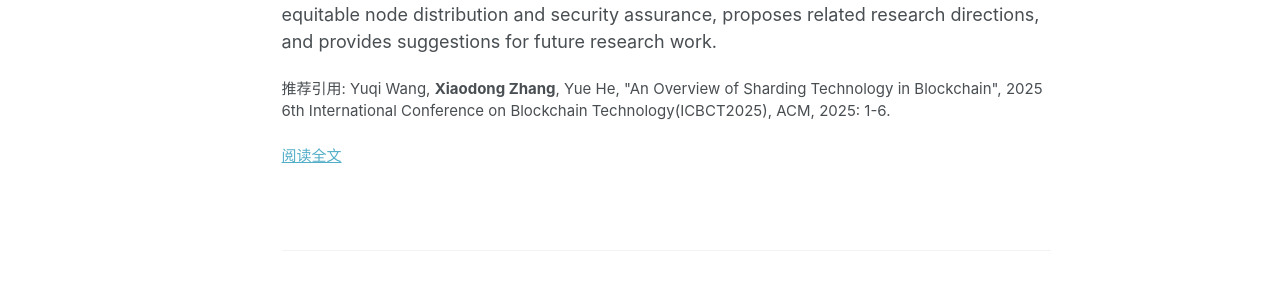
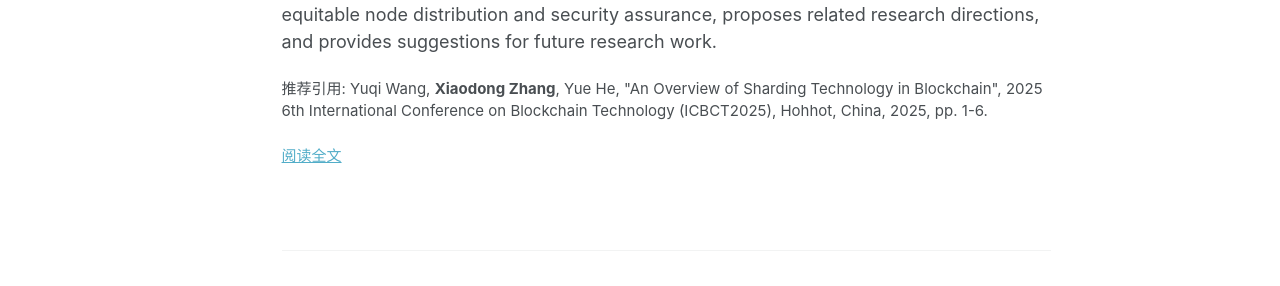
Before and after one commit to zhangxiaodong-imut/zhangxiaodong-imut.github.io, a Jekyll site: the page built from _publications/2025-An Overview of Sharding Technology in Blockchain.md, in a window 1280 px wide and 1216 px high. Shown: the part 573-859 px from the top of the window. Built offline with Jekyll 4.4.1, drawn with Linux system fonts in a browser that asks for light colours; some web fonts are replaced.

Commit message:
Update 2025-An Overview of Sharding Technology in Blockchain.md

```diff
--- a/_publications/2025-An Overview of Sharding Technology in Blockchain.md
+++ b/_publications/2025-An Overview of Sharding Technology in Blockchain.md
@@ -7,7 +7,7 @@ excerpt: 'EI检索'
 date: 2025-08-15
 venue: '2025 6th International Conference on Blockchain Technology(ICBCT2025)'
 paperurl: ''
-citation: 'Yuqi Wang, <b>Xiaodong Zhang</b>, Yue He, "An Overview of Sharding Technology in Blockchain", 2025 6th International Conference on Blockchain Technology(ICBCT2025), ACM, 2025: 1-6.'
+citation: 'Yuqi Wang, <b>Xiaodong Zhang</b>, Yue He, "An Overview of Sharding Technology in Blockchain", 2025 6th International Conference on Blockchain Technology (ICBCT2025), Hohhot, China, 2025, pp. 1-6.'
 ---
 
 Blockchain, a key technology in distributed ledger systems, is favored by both industry and academia for its decentralized, immutable, and tamper-proof characteristics, and is widely applied in fields such as cryptocurrency, the Internet of Things (IoT), and the Internet of Vehicles (IoV). However, the issues of low throughput, high latency, and limited scalability have become major obstacles restricting the development of blockchain technology. Sharding, as one of the mainstream methods for blockchain scalability, can achieve high performance on-chain scaling without reducing the degree of decentralization. This paper classifies blockchain sharding technologies across multiple application scenarios and focuses on analyzing the research progress in three areas: cryptocurrency, IoT, and IoV. In the field of cryptocurrency, sharding technology is mainly used to improve throughput; in the IoT field, it addresses core issues such as scalability and security; in the IoV field, cross sharding technology promotes cross-domain communication and transaction processing in mobile scenarios. This paper summarizes relevant research achievements in recent years, points out current key issues such as equitable node distribution and security assurance, proposes related research directions, and provides suggestions for future research work.
```
